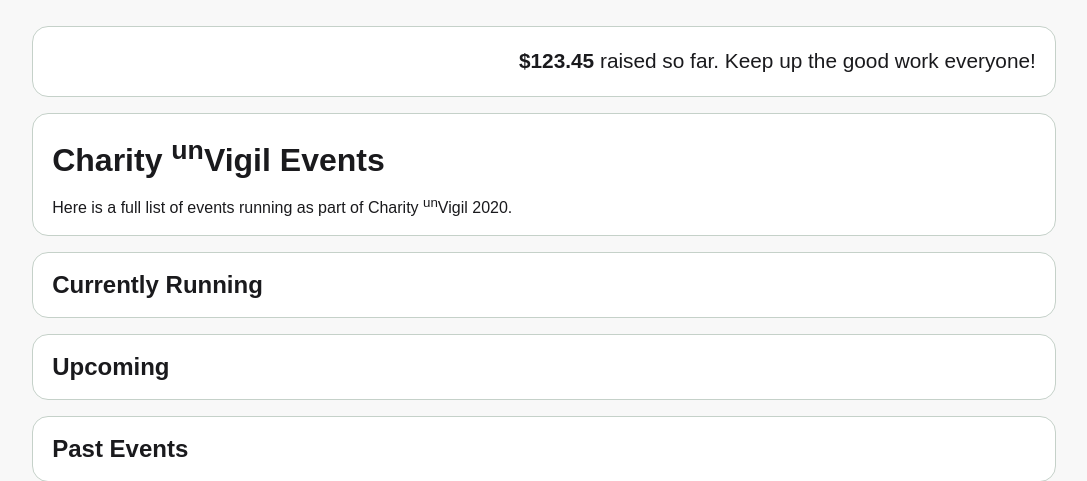
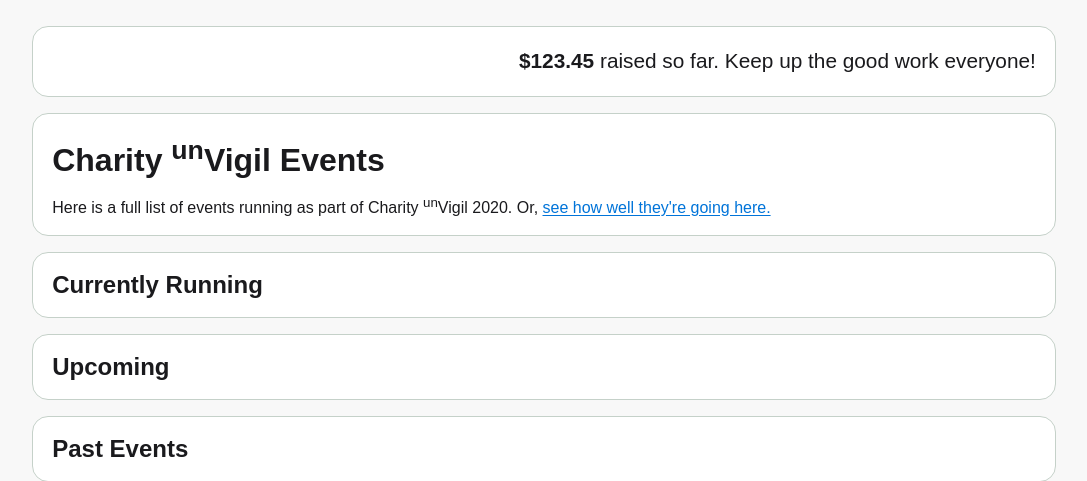
Before and after one commit to voidstarzero/donation-test, a Django app: page /events/list in a window 1280 px wide. Shown: the part 98-579 px from the top of the page, without its empty margins (96-1183 px from the left). Run offline with Django 3.2, Linux system fonts and the light colour scheme; data that the repository does not hold is empty.

Commit message:
Add links to event leaderboard

```diff
--- a/templates/event_list.html
+++ b/templates/event_list.html
@@ -5,7 +5,10 @@
 {% block content %}
 <section>
     <h1>Charity <sup>un</sup>Vigil Events</h1>
-    <p>Here is a full list of events running as part of Charity <sup>un</sup>Vigil 2020.</p>
+    <p>
+        Here is a full list of events running as part of Charity <sup>un</sup>Vigil 2020. Or,
+        <a href="/leaderboards/by_event">see how well they're going here.</a>
+    </p>
 </section>
 
 {% for event in events %}
--- a/templates/index.html
+++ b/templates/index.html
@@ -68,6 +68,7 @@
         </div>
     </div>
     <p><a href="/events/list">More events...</a></p>
+    <p><a href="/leaderboards/by_event">See event leaderboard...</a></p>
 </section>
 <section>
     <h2>Top Donors</h2>
```
